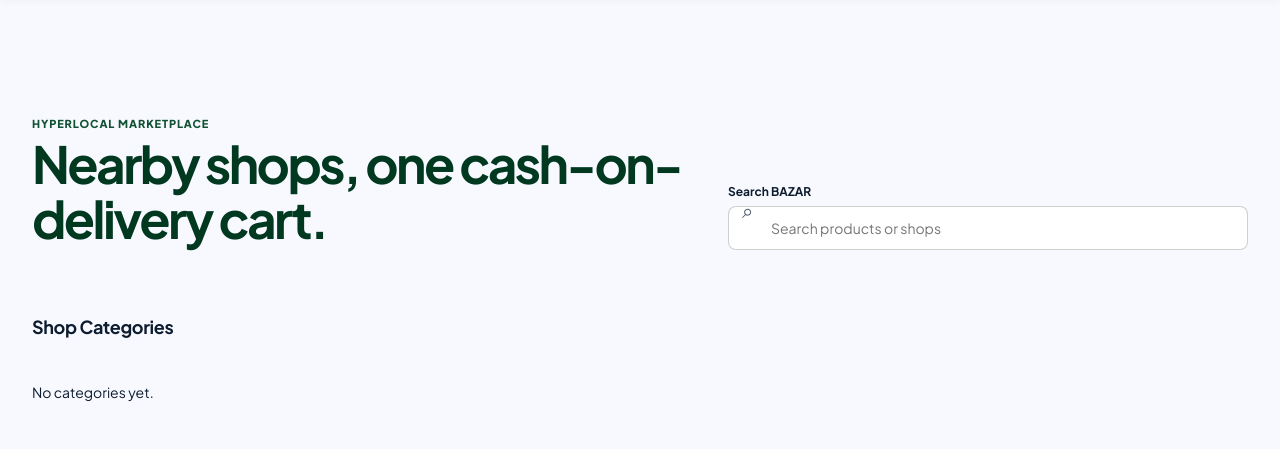
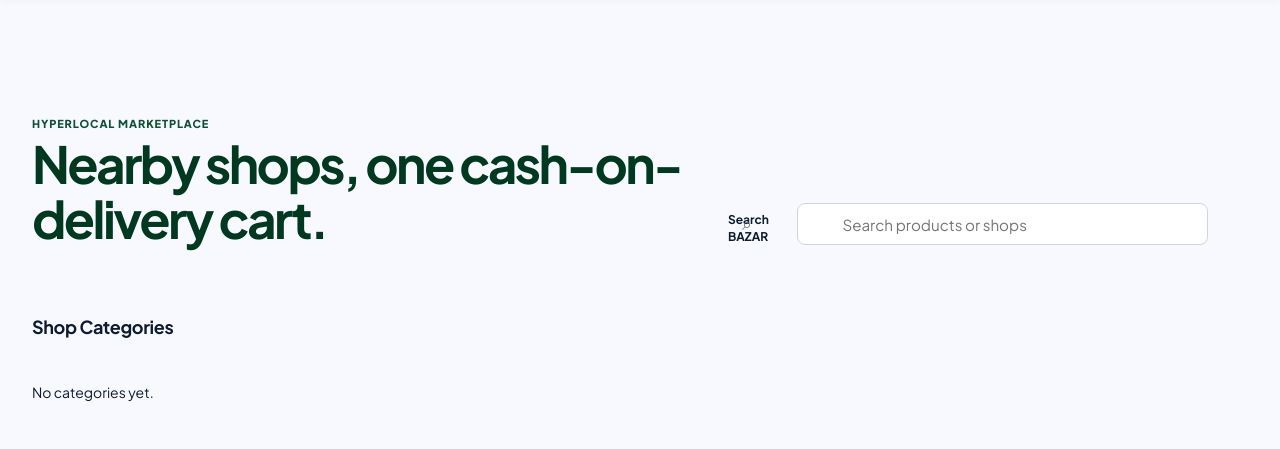
Before and after one commit to himanshunexus/Bazar_New, a Django app: page / in a window 1280 px wide. Shown: the part 89-538 px from the top of the page. Run offline with Django 5.2, Linux system fonts and the light colour scheme; data that the repository does not hold is empty; some libraries are stand-ins or nearby versions.

Commit message:
style: fix header search icon position and input padding alignment

```diff
--- a/static/css/output.css
+++ b/static/css/output.css
@@ -128,9 +128,41 @@
 }
 .hero h1 { max-width: 650px; margin: .25rem 0; color: var(--primary); font-size: clamp(2rem, 5vw, 3.2rem); line-height: 1.08; letter-spacing: -.05em; }
 .eyebrow { margin: 0; color: var(--primary-container); font-size: 11px; font-weight: 800; letter-spacing: .08em; text-transform: uppercase; }
-.search, .search-container { position: relative; }
-.search::before, .search-container::before { position: absolute; left: 14px; top: 50%; z-index: 1; transform: translateY(-50%); content: "⌕"; color: var(--muted); font-size: 20px; line-height: 1; pointer-events: none; }
-.search input, .search-container input { padding-left: 42px !important; background: var(--surface); }
+.search, .search-container {
+  position: relative !important;
+  display: inline-flex !important;
+  align-items: center !important;
+  width: 100%;
+  max-width: 480px;
+}
+.search::before, .search-container::before,
+.search-container .search-icon, .search-container i, .search-container svg {
+  position: absolute !important;
+  left: 14px !important;
+  top: 50% !important;
+  z-index: 3 !important;
+  transform: translateY(-50%) !important;
+  margin: 0 !important;
+  pointer-events: none !important;
+  color: #6b7280 !important;
+  font-size: 1.1rem !important;
+  line-height: 1 !important;
+  float: none !important;
+}
+.search::before, .search-container::before {
+  content: "⌕";
+}
+.search input, .search-container input[type="search"], .search-container input[type="text"] {
+  width: 100% !important;
+  height: 42px !important;
+  padding-left: 44px !important;
+  padding-right: 16px !important;
+  border-radius: 8px !important;
+  border: 1px solid #d1d5db !important;
+  box-sizing: border-box !important;
+  font-size: .95rem !important;
+  background: var(--surface);
+}
 .section { margin: 2rem 0; }
 .narrow { width: min(680px, 100%); margin-right: auto; margin-left: auto; }
 .section-head { display: flex; align-items: center; justify-content: space-between; gap: 1rem; margin-bottom: .8rem; }
```
